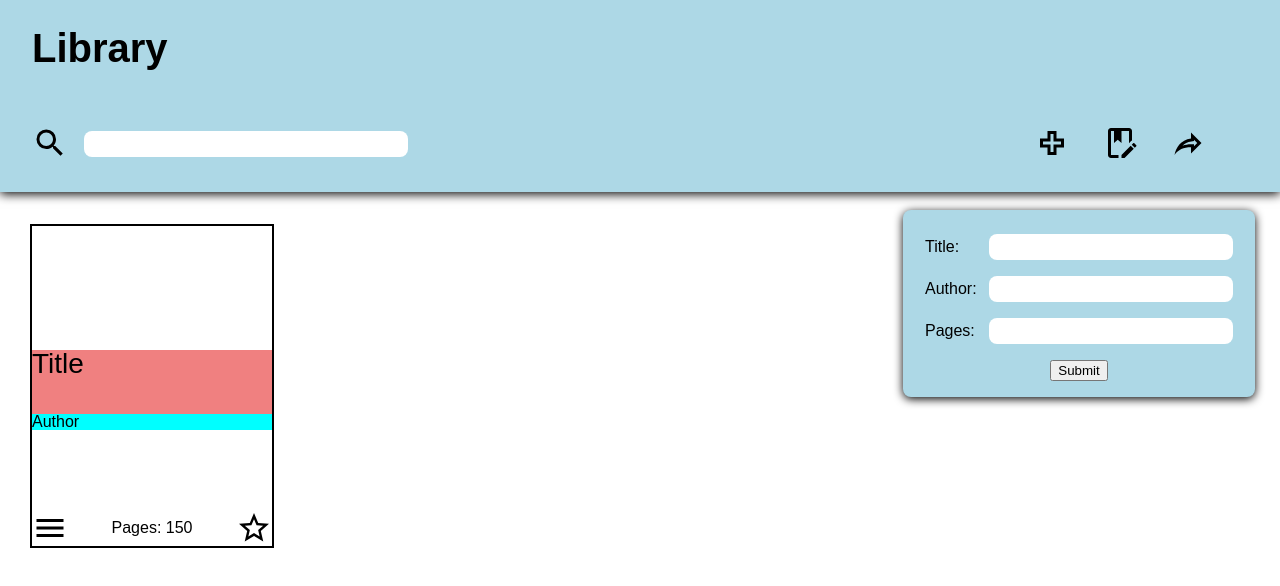
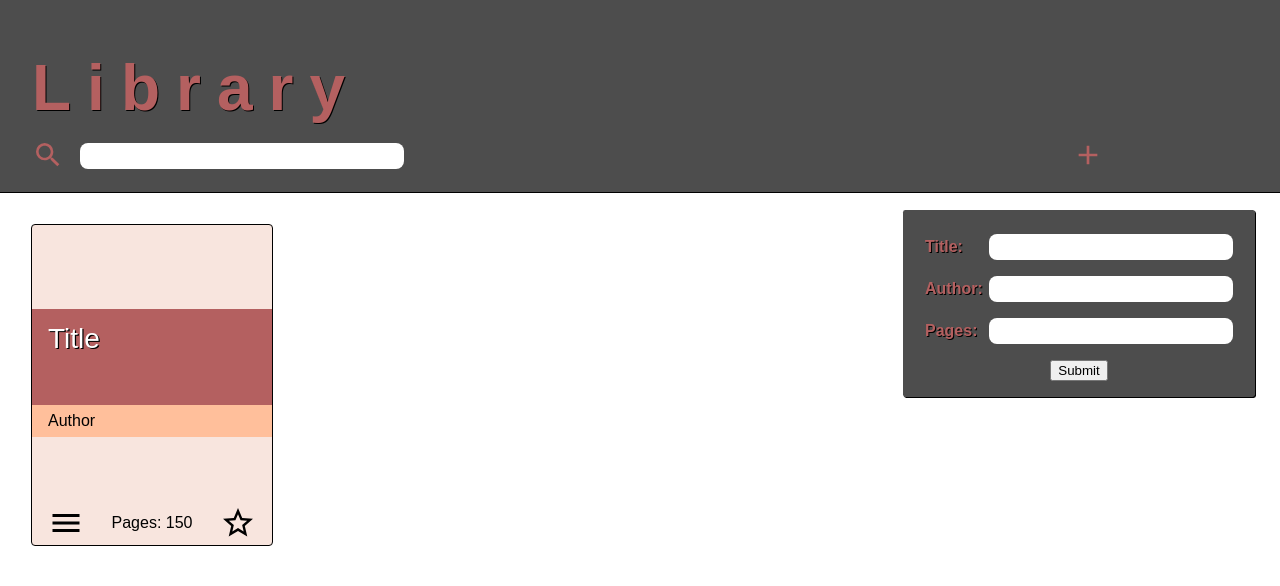
Before and after one commit to trentbenson08/odin-library, a website: page index.html in a window 1280 px wide. Drawn offline with Linux system fonts and the light colour scheme.

Commit message:
Update styling

```diff
--- a/index.html
+++ b/index.html
@@ -16,15 +16,19 @@
                 <h1>Library</h1>
             </div>
             <div id="header-search">
-                <div class="button"><img id="search-button" src="./icns/magnify.svg" alt="search"></div>
+                <div class="button">
+                    <svg xmlns="http://www.w3.org/2000/svg" viewBox="0 0 24 24"><path d="M9.5,3A6.5,6.5 0 0,1 16,9.5C16,11.11 15.41,12.59 14.44,13.73L14.71,14H15.5L20.5,19L19,20.5L14,15.5V14.71L13.73,14.44C12.59,15.41 11.11,16 9.5,16A6.5,6.5 0 0,1 3,9.5A6.5,6.5 0 0,1 9.5,3M9.5,5C7,5 5,7 5,9.5C5,12 7,14 9.5,14C12,14 14,12 14,9.5C14,7 12,5 9.5,5Z" /></svg>
+                </div>
                 <form action="#" method="get">
                     <input id="search-bar" class="text-input" type="text">
                 </form>
             </div>
             <div id="header-buttons">
-                <div class="button"><img src="./icns/plus-outline.svg" alt="add"></div>
-                <div class="button"><img src="./icns/book-edit-outline.svg" alt="edit"></div>
-                <div class="button"><img src="./icns/share-outline.svg" alt="share"></div>
+                <div class="button">
+                    <svg xmlns="http://www.w3.org/2000/svg" viewBox="0 0 24 24"><path d="M19,13H13V19H11V13H5V11H11V5H13V11H19V13Z" /></svg>
+                </div>
+                <div class="button"></div>
+                <div class="button"></div>
             </div>
         </div>
 
--- a/styles/styles.css
+++ b/styles/styles.css
@@ -1,22 +1,48 @@
 :root{
-
+    --beige: #de825e34;
+    --orange: #FFBF9B;
+    --red: #B46060;
+    --black: #4D4D4D;
+    --white: #fff;
+}
+p{
+    padding: .5rem 0rem .5rem 1rem;
+}
+svg{
+    width: 2rem;
+    fill: var(--red);
 }
 
-.button :hover{
-    background-color: gray;
+svg:hover{
+    fill: var(--white);
 }
-.button :active{
-    background-color: aqua;
+svg:active{
+    fill: var(--orange);
+}
+
+h1,label,svg,h3{
+    text-shadow: 1px 1px black;
 }
 
 html{
+    background-color: var(--white);
     font-family: Arial, Helvetica, sans-serif;
 }
 img{
     height: 2.25rem;
 }
+
+h1{
+    color: var(--red);
+    letter-spacing: 1rem;
+    font-size: 4rem;
+    padding-top: 3.5rem;
+
+}
+
+
 #header{
-    background-color: lightblue;
+    background-color: var(--black);
     height: 12rem;
 
     display: grid;
@@ -37,7 +63,7 @@ img{
 }
 
 #header{
-    box-shadow: 0px 2px 10px;
+    box-shadow: 0px 1px black;
 }
 #header-text{
 
@@ -46,7 +72,7 @@ img{
 
     align-items: center;
 }
-#header-text h1{
+#header-text{
     font-size: 2.5rem;
     font-weight: 600;
 
@@ -86,7 +112,9 @@ img{
     display: flex;
     height: 20rem;
     width: 15rem;
-    border: 2px solid black;
+    border: 1px solid black;
+    border-radius: .25rem;
+    background-color: var(--beige);
 }
 
 .card-info{
@@ -94,7 +122,7 @@ img{
     flex-direction: column;
     justify-content: flex-end;
     align-items: center;
-    gap: 5rem;
+    gap: 4rem;
 
 }
 
@@ -103,22 +131,25 @@ img{
     flex-direction: column;
 
 
-    background-color:aqua;
+    background-color:var(--orange);
 }
 
 .card-title{
-    width: 15rem;
+    width: 13rem;
     font-size: 1.75rem;
     height: 4rem;
-    background-color: lightcoral;
+    background-color: var(--red);
+    text-shadow: 1.2px 1.2px black;
+    color: var(--white);
+    padding: 1rem;
 }
 
 .card-footer{
-    width: 15rem;
+    width: 13rem;
     display: flex;
     justify-content: space-between;
     align-items: center;
-
+    margin: .25rem;
 }
 
 
@@ -129,7 +160,7 @@ img{
 
 
 .form-container{
-    background-color: lightblue;
+    background-color: var(--black);
     position: absolute;
     top: 210px;
     right: 25px;
@@ -139,8 +170,9 @@ img{
     padding-top: 1.5rem;
     z-index: 0;
     margin: 0;
-    border-radius: .5rem;
-    box-shadow: 0px 2px 10px;
+    border-radius: .15rem;
+    box-shadow: 1px 1px black;
+    color: #B46060;
 }
 
 #add-book-form{
@@ -167,10 +199,18 @@ img{
 }
 label{
     width: 4rem;
+    font-weight: 600;
 }
 
 .text-input{
     border: none;
     border-radius: .5rem;
     height: 1.5rem;
+    background-color: var(--white);
 }
+
+input:focus{
+    border: none;
+    outline: 3px solid var(--red);
+
+}
```
Also changed, not shown: icns/plus.svg (added).
